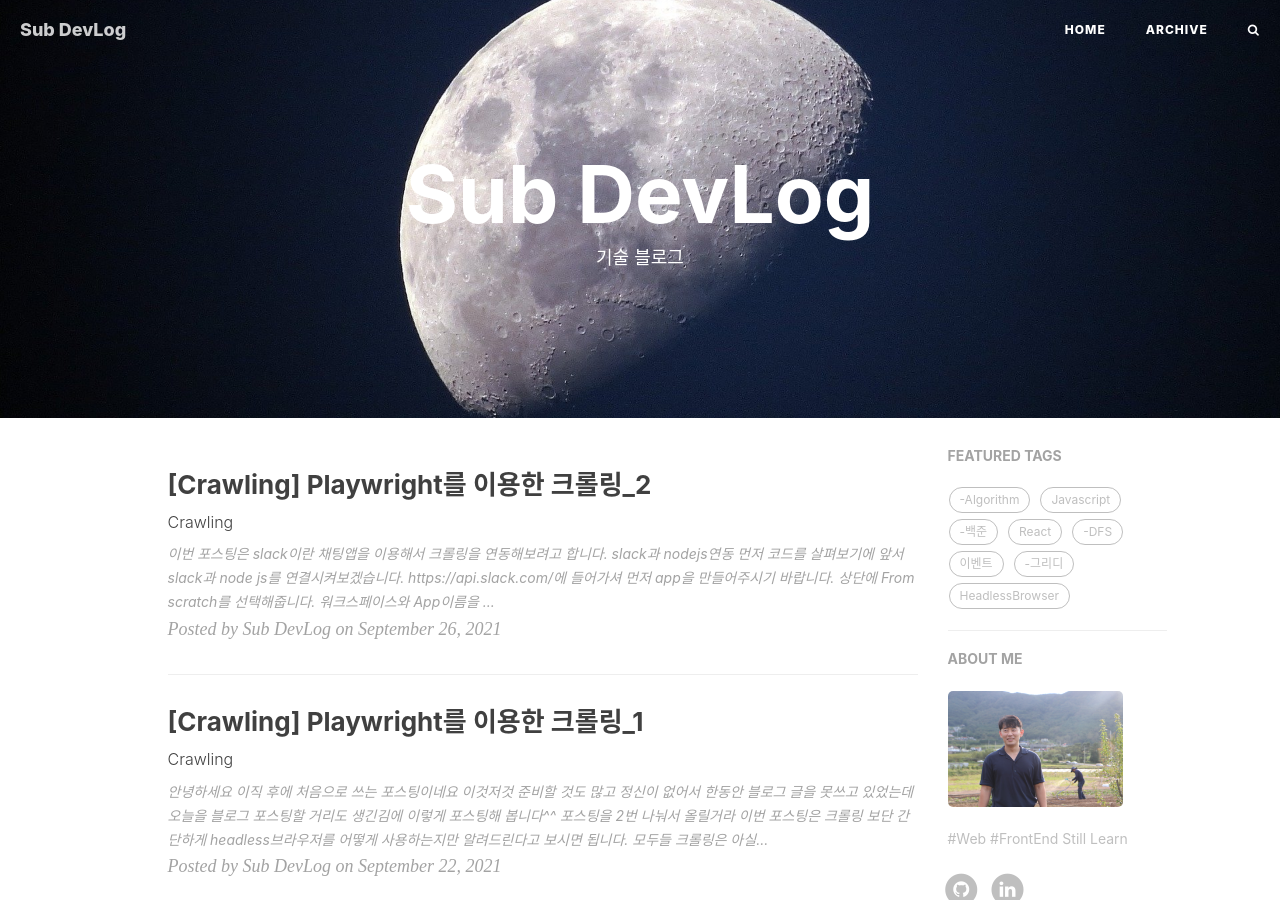
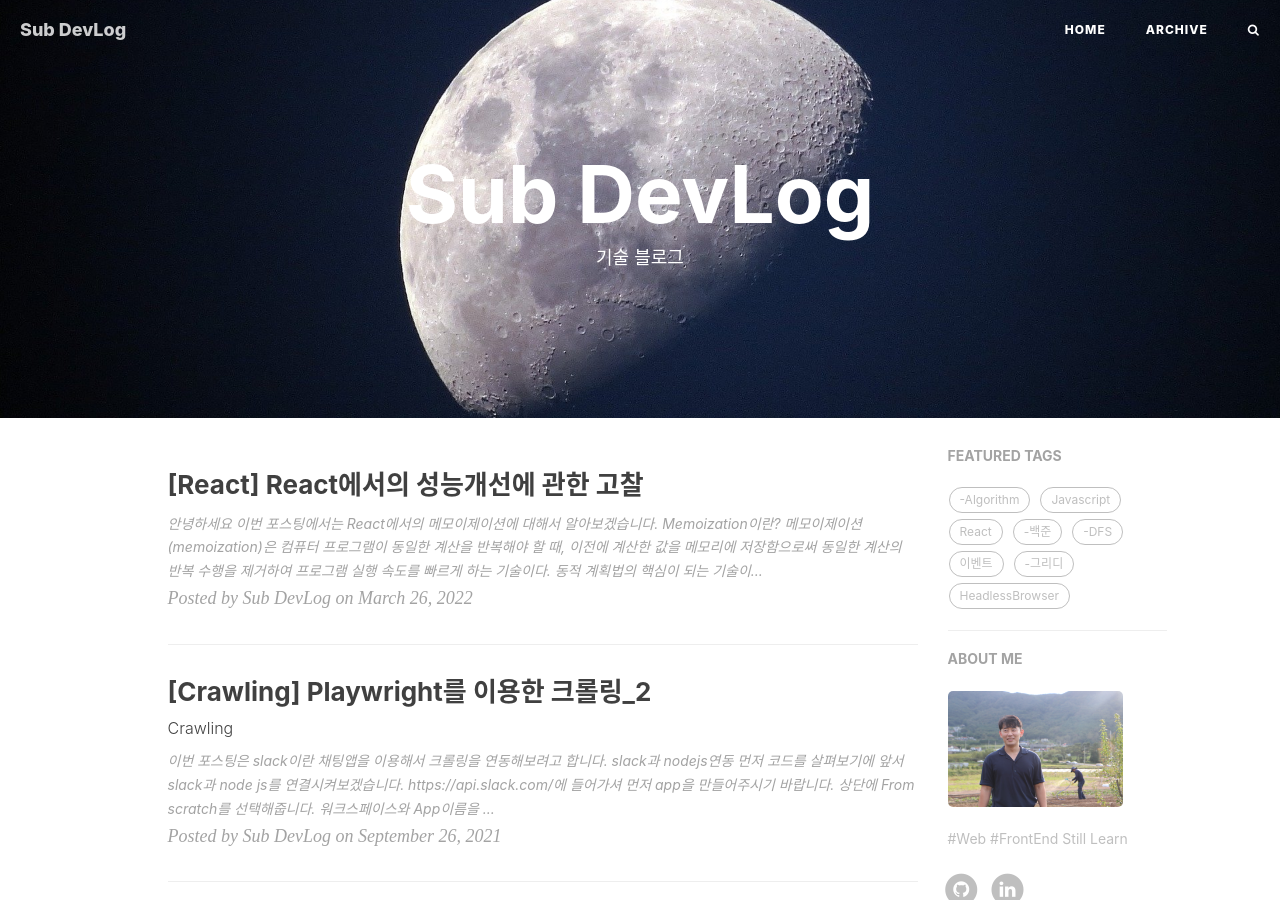
Before and after one commit to lss3070/Room19, a Jekyll site: the page built from index.html, in a window 1280 px wide and 900 px high. Built offline with Jekyll 4.4.1, drawn with Linux system fonts in a browser that asks for light colours; nearby versions of some CDN libraries; library files that are not in the unit come from our copies; the list of posts is cut into pages by our own code; comment, search, counter and statistics services are not loaded; some of the changed text lies outside the part shown.

Commit message:
react 성능개선에 관한 고찰 초안 작성

````diff
--- /dev/null
+++ b/_posts/2022-03-26-[React]Performance Optimization.md
@@ -0,0 +1,111 @@
+---
+title: "[React] React에서의 성능개선에 관한 고찰 "
+subtitle: ""
+layout: post
+auther: "Hux"
+header-style: text
+catalog: true
+tags:
+    React
+---
+
+
+안녕하세요 이번 포스팅에서는 React에서의 메모이제이션에 대해서 알아보겠습니다.
+
+Memoization이란?
+===
+메모이제이션(memoization)은 컴퓨터 프로그램이 동일한 계산을 반복해야 할 때, 이전에 계산한 값을 메모리에 저장함으로써 동일한 계산의 반복 수행을 제거하여 프로그램 실행 속도를 빠르게 하는 기술이다. 동적 계획법의 핵심이 되는 기술이다. 메모이제이션이라고도 한다.
+
+출처:https://ko.wikipedia.org/wiki/%EB%A9%94%EB%AA%A8%EC%9D%B4%EC%A0%9C%EC%9D%B4%EC%85%98
+
+저는 React를 활용하면서 메모이제이션에 대한 개념을 접했습니다.
+좀 더 나은 렌더링 좀 더 나은 효율성을 위해서 찾아보던 도중에 메모이제이션이란 개념이란게 있었고
+React에서는 useMemo,useCallback,React.memo이 세가지 형식으로 메모이제이션의 기능이 지원이 됩니다.
+
+
+
+React에서의 Memoization
+===
+먼저 useMemo,useCallback,React.Memo에 대해서 간단하게만 살펴보고 넘어가보죠
+
+useMemo
+---
+useMemo은 메모이제이션된 값을 반환한다.
+
+```ts
+const Component=()=>{
+    const memoizedValue = useMemo(()=>,[a,b])
+    return (
+        <>
+        </>
+    )
+}
+```
+useCallback
+---
+useMemo의 함수형 버전이며 메모이제이션돈 콜백을 반환한다.
+
+
+React.Memo
+---
+
+React에서 컴포넌트는 렌더링을 한 뒤에 이전에 렌더링 된 결과와 비교하여 바뀐 부분이 있는 경우 DOM을 업데이트를합니다.
+
+//PureComponent의 기능과 같이 수행된다.
+
+간단한 구조를 한번 살펴보져ㅛ
+Parent
+-Child
+
+React.memo를 이용해 Parent의 값이 변할때 새로 변경된 Child만 렌더링하고 기존에 렌더링된
+Child들은 렌더링이 되지 않도록 만들어보죠.
+
+Parent
+```ts
+export const Parent=()=>{
+    const [children,setChildren]=useState([
+        {
+            name:"Kim"
+        },
+        {
+            name:"Lee"
+        }
+    ])
+    const addChild=()=>{
+        setUser([...children,{
+            name:"Park"
+        }])
+    }
+    return(
+        <>
+            <button
+            value="추가"
+            onCkick={addChild}
+            />
+            {
+                children.map((child,index)=>
+                <Child key={index} child={child}>
+                )
+            }
+        </Child>
+    )
+}
+```
+
+Child
+```ts
+export const Child=React.memo({child})=>{
+    <>
+        <div>{name}</div>
+    </>
+}
+```
+
+버튼을 눌러 Children을 변화시켜
+Parent를 리렌더링 시키더라도 새로 추가된 children만 새로 렌더링되고 이미 렌더링된
+children은 리렌더링 되지 않습니다.
+
+---
+React.memo가 필요한 경우
+state나 props의 데이터가 변경되지 않고 컴포넌트를 자주 업데이트 하지 않아도 될때
+React.memo가 불필요한 경우
````
Also changed, not shown: _posts/2021-09-26-[Crawing]-HeadlessBrowser(2).md (+0 -2 lines), img/crawing/eee.png (renamed from img/crawing/스크린샷 2021-12-16 오후 5.03.18.png), 1 other file.
